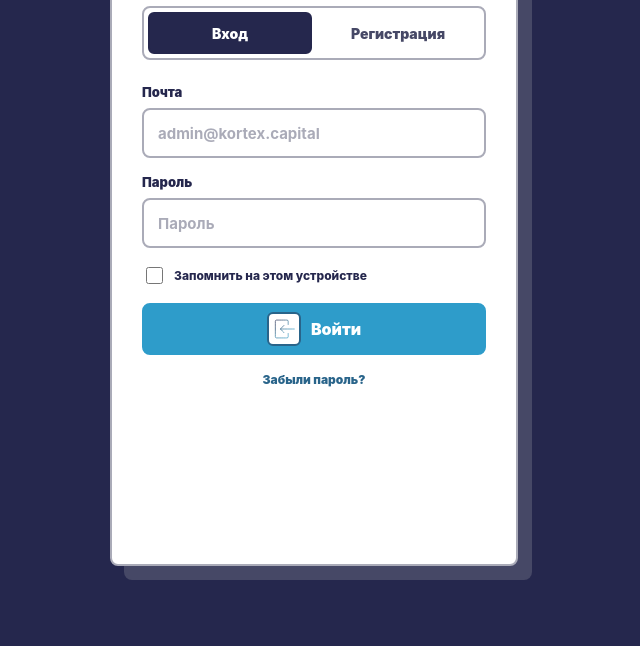
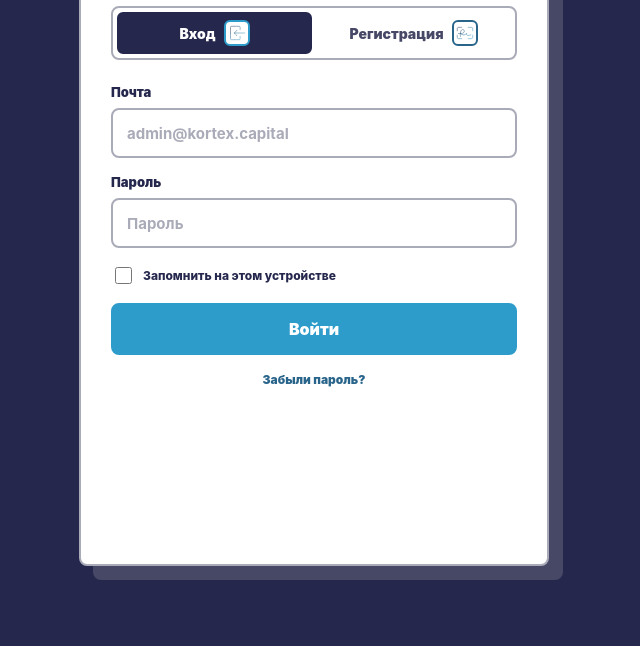
Before and after one commit to info14fourteen-creator/tenderland-api, a website: page public/index.html in a window 1280 px wide. Shown: the part 154-800 px from the top of the page, without its empty margins (326-966 px from the left). Drawn offline with Linux system fonts and the light colour scheme.

Commit message:
Move auth animations into tabs

```diff
--- a/public/index.html
+++ b/public/index.html
@@ -13,10 +13,22 @@
 
         <div class="auth-tabs" role="tablist" aria-label="Режим авторизации">
           <button class="auth-tab is-active" type="button" data-auth-mode="login" role="tab" aria-selected="true">
-            Вход
+            <span>Вход</span>
+            <span
+              class="tab-lottie"
+              data-auth-tab-lottie="login"
+              data-lottie-path="/assets/login-animation.json"
+              aria-hidden="true"
+            ></span>
           </button>
           <button class="auth-tab" type="button" data-auth-mode="register" role="tab" aria-selected="false">
-            Регистрация
+            <span>Регистрация</span>
+            <span
+              class="tab-lottie"
+              data-auth-tab-lottie="register"
+              data-lottie-path="/assets/register-button-animation.json"
+              aria-hidden="true"
+            ></span>
           </button>
         </div>
 
@@ -39,11 +51,6 @@
           </div>
 
           <button class="primary-button" type="submit">
-            <span
-              class="button-lottie"
-              data-lottie-path="/assets/login-animation.json"
-              aria-hidden="true"
-            ></span>
             <span>Войти</span>
           </button>
 
@@ -55,7 +62,7 @@
         <form class="auth-form is-hidden" data-auth-panel="register" novalidate>
           <label class="field">
             <span>Почта</span>
-            <input name="email" type="email" autocomplete="email" placeholder="you@company.com" required>
+            <input name="email" type="email" autocomplete="email" placeholder="почта@компания.ру" required>
           </label>
 
           <label class="field">
@@ -70,15 +77,10 @@
 
           <label class="field">
             <span>Код приглашения</span>
-            <input name="inviteCode" type="text" autocomplete="one-time-code" placeholder="Invite code" required>
+            <input name="inviteCode" type="text" autocomplete="one-time-code" placeholder="Код приглашения" required>
           </label>
 
           <button class="primary-button" type="submit">
-            <span
-              class="button-lottie"
-              data-lottie-path="/assets/register-button-animation.json"
-              aria-hidden="true"
-            ></span>
             <span>Зарегистрироваться</span>
           </button>
         </form>
--- a/public/js/auth-page.js
+++ b/public/js/auth-page.js
@@ -6,8 +6,28 @@
   const loginForm = document.querySelector('[data-auth-panel="login"]');
   const registerForm = document.querySelector('[data-auth-panel="register"]');
   const forgotButton = document.querySelector("[data-forgot-password]");
+  const tabAnimations = new Map();
 
-  window.TenderlandLottie?.mountAll();
+  document.querySelectorAll("[data-auth-tab-lottie]").forEach((target) => {
+    const animation = window.TenderlandLottie?.mount(target, {
+      autoplay: false,
+      loop: true
+    });
+
+    if (animation) {
+      tabAnimations.set(target.dataset.authTabLottie, animation);
+    }
+  });
+
+  function syncTabAnimations(mode) {
+    tabAnimations.forEach((animation, animationMode) => {
+      if (animationMode === mode) {
+        animation.play();
+      } else {
+        animation.goToAndStop(0, true);
+      }
+    });
+  }
 
   function setStatus(message, isError = false) {
     status.textContent = message;
@@ -30,6 +50,7 @@
       panel.classList.toggle("is-hidden", panel.dataset.authPanel !== mode);
     });
 
+    syncTabAnimations(mode);
     setStatus("");
   }
 
@@ -149,4 +170,6 @@
       setStatus("Введите корректную почту.", true);
     }
   });
+
+  setMode("login");
 })();
--- a/public/styles/auth.css
+++ b/public/styles/auth.css
@@ -39,7 +39,7 @@ input {
 
 .auth-card {
   position: relative;
-  width: min(100%, 408px);
+  width: min(100%, 470px);
   min-height: 640px;
   padding: 30px;
   border: 2px solid var(--color-brand-mist);
@@ -82,6 +82,10 @@ input {
 }
 
 .auth-tab {
+  display: inline-flex;
+  align-items: center;
+  justify-content: center;
+  gap: 8px;
   min-height: 42px;
   border: 2px solid var(--color-white);
   border-radius: 6px;
@@ -90,6 +94,20 @@ input {
   cursor: pointer;
   font-size: 14px;
   font-weight: 900;
+}
+
+.tab-lottie {
+  width: 26px;
+  height: 26px;
+  padding: 2px;
+  border: 2px solid var(--color-brand-blue);
+  border-radius: 6px;
+  background: var(--color-white);
+  flex: 0 0 auto;
+}
+
+.auth-tab.is-active .tab-lottie {
+  border-color: var(--color-brand-cyan);
 }
 
 .auth-tab.is-active {
@@ -189,16 +207,6 @@ input {
   transition: transform 160ms ease, background 160ms ease;
 }
 
-.button-lottie {
-  width: 34px;
-  height: 34px;
-  padding: 3px;
-  border: 2px solid var(--color-brand-blue);
-  border-radius: 6px;
-  background: var(--color-white);
-  flex: 0 0 auto;
-}
-
 .primary-button:hover {
   background: var(--color-brand-blue);
   transform: translateY(-1px);
```
